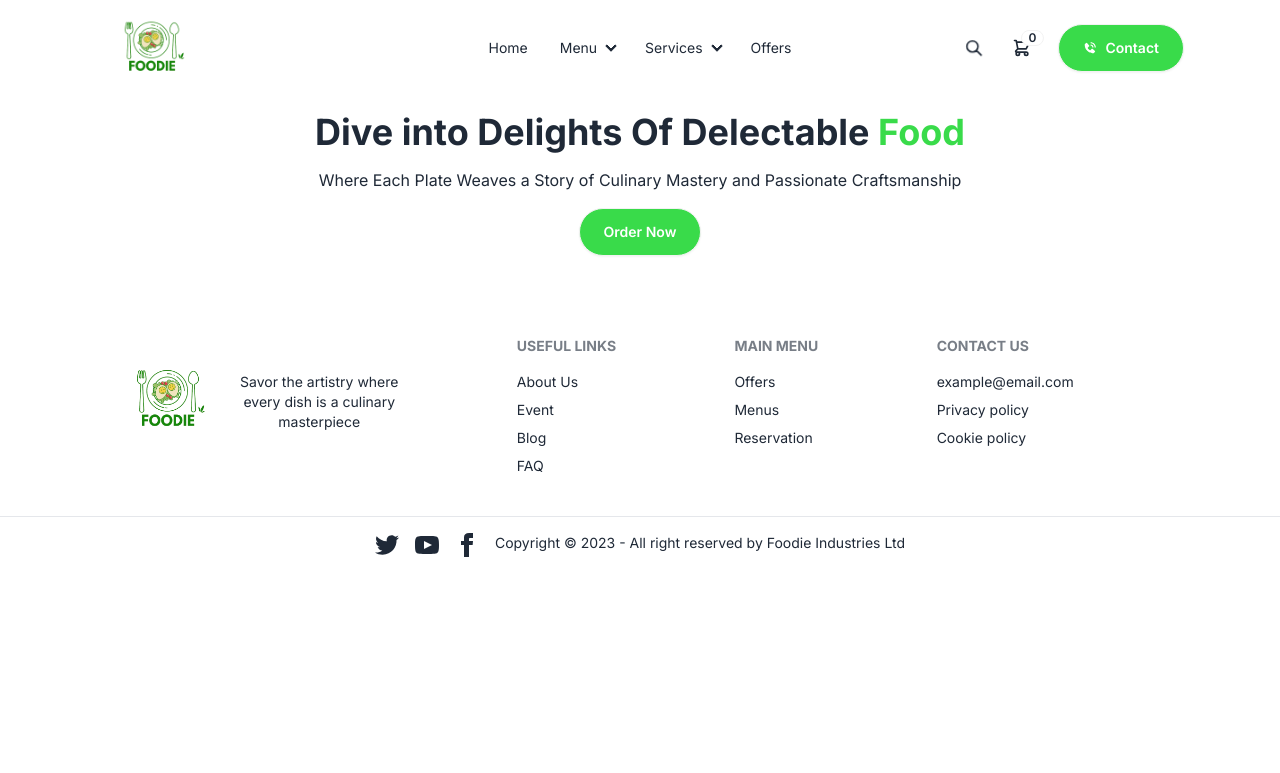
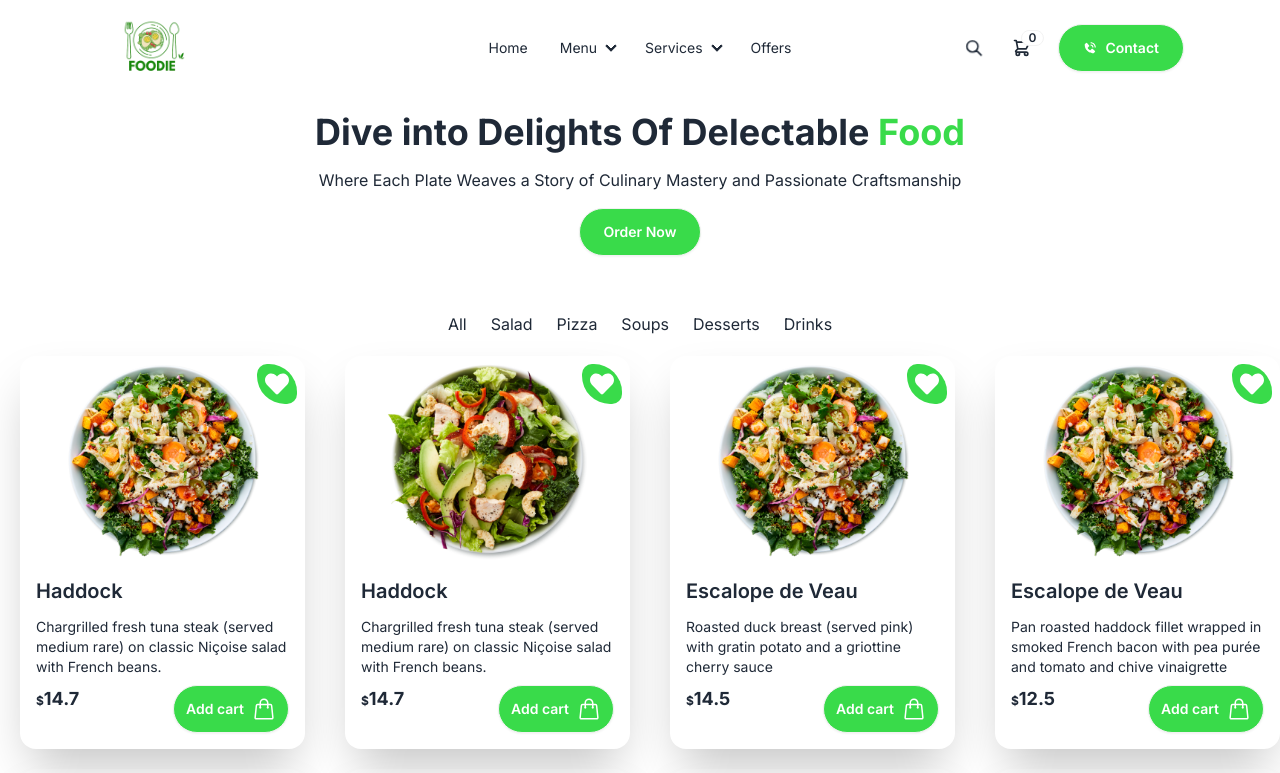
Before and after one commit to shahariarshan/foodie-client, a React (Vite) app: page /menu in a window 1280 px wide. Shown: the top 773 px of the page. Built offline with nearby package versions, Linux system fonts and the light colour scheme.

Commit message:
items are on ui basted on category by tab based

```diff
--- a/src/App.css
+++ b/src/App.css
@@ -13,3 +13,6 @@ body{
 .heartStar {
   border-radius: 10px 28px 10px 28px;
 }
+.button{
+  @apply btn bg-green flex gap-2 text-white rounded-full px-6
+}
--- a/src/pages/Menu/Menu.jsx
+++ b/src/pages/Menu/Menu.jsx
@@ -1,5 +1,6 @@
 import { useEffect } from "react";
 import { useState } from "react";
+import Card from '../home/card'
 
 const Menu = () => {
     const [menu, setMenu] = useState([])
@@ -12,7 +13,7 @@ const Menu = () => {
             try {
                 const response = await fetch('../../../public/menu.json')
                 const data = await response.json()
-                console.log(data);
+                // console.log(data);
                 setMenu(data)
                 setFilteredItem(data)
             }
@@ -21,17 +22,78 @@ const Menu = () => {
 
             }
         }
+        // call the function
         fetchData()
     }, [])
+    // filtering data based on category
+    const filterItems = (category) => {
+        const filtered = category === 'all' ? menu : menu.filter((item) => item.category === category)
+        setFilteredItem(filtered)
+        setSelectCategory(category)
+    }
+    // show all data function
+    const showAll =()=>{
+        setFilteredItem(menu)
+        setSelectCategory('all')
+    }
+    // sorting base A-Z,a-z,H-L,L-H
+    const handelSortChange = (options)=>{
+        setSortOptions(options)
+        let sortItem =[...filteredItem];
+        switch(options) {
+
+            case "A-Z":
+            //   for assending order
+            sortItem.sort((a,b)=>a.name.localCompare(b.name))
+              break;
+            case "Z-A":
+                sortItem.sort((a,b)=>b.name.localCompare(a.name))
+              break;
+
+
+            case "high to low":
+                sortItem.sort((a,b)=>b.price-a.price)
+              break;
+            case " low to high ":
+                sortItem.sort((a,b)=>a.price-b.price)
+              break;
+              default:
+                break;
+          }
+          setFilteredItem(sortItem)
+
+    }
+
+
     return (
         <div className="mt-28 ">
+            {/* menu banner section  */}
             <div className="text-center items-center mx-auto space-y-4 px-7">
                 <h2 className="text-4xl font-bold">Dive into Delights Of Delectable <span className="text-green">Food</span></h2>
                 <p>Where Each Plate Weaves a Story of Culinary Mastery and Passionate Craftsmanship</p>
                 <button className="bg-green mx-auto item-center  text-white rounded-full px-6 btn">Order Now</button>
             </div>
+            {/* menu shop section  */}
             <div>
+            {/* >Filtering and sorting */}
+            {/* All category button  */}
+                <div className="flex  flex-row justify-center flex-wrap items-center md:gap-6 gap-4 mt-14 mb-5">
 
+                    <button onClick={showAll}>All</button>
+                    <button onClick={()=>filterItems('salad')}>Salad</button>
+                    <button onClick={()=>filterItems('pizza')}>Pizza</button>
+                    <button onClick={()=>filterItems('soup')}>Soups</button>
+                    <button  onClick={()=>filterItems('dessert')}>Desserts</button>
+                    <button  onClick={()=>filterItems('drinks')}>Drinks</button>
+                </div>
+                {/* all carts  */}
+                <div className="grid grid-cols-1 md:grid-cols-4 gap-5 mx-auto container">
+                    {
+                        filteredItem.map((item)=>(
+                            <Card key={item._id} item={item}/>
+                        ))
+                    }
+                </div>
 
             </div>
         </div>
--- a/src/pages/home/card.jsx
+++ b/src/pages/home/card.jsx
@@ -17,7 +17,7 @@ const Card = ({ item }) => {
 
         <div className="card card-compact  ml-5 rounded-2xl shadow-2xl relative ">
             <div className={`heartStar bg-green  absolute rating gap-1 top-2 right-2 ${isHeart ? "text-rose-500" : "text-white"}`}
-            onClick={handelHeart} >
+                onClick={handelHeart} >
 
                 <FaHeart className="h-10 w-10 p-2 cursor-pointer "></FaHeart>
             </div>
@@ -27,12 +27,18 @@ const Card = ({ item }) => {
             <div className="card-body">
 
                 <Link to={`/menu/${_id}`}>
-                <h2 className="card-title">{name}</h2>
-            </Link>
+                    <h2 className="card-title">{name}</h2>
+                </Link>
                 <p>{recipe}</p>
-                <p className="font-bold text-lg"><span className="text-xs">$</span>{price}</p>
+                <div className="flex justify-around ">
+                    <p className="font-bold text-lg"><span className="text-xs">$</span>{price}</p>
+                    <button className="btn bg-green flex gap-2 text-white rounded-full px-3 ">Add cart<svg xmlns="http://www.w3.org/2000/svg" fill="none" viewBox="0 0 24 24" strokeWidth={1.5} stroke="currentColor" className="w-6 h-6">
+                        <path strokeLinecap="round" strokeLinejoin="round" d="M15.75 10.5V6a3.75 3.75 0 1 0-7.5 0v4.5m11.356-1.993 1.263 12c.07.665-.45 1.243-1.119 1.243H4.25a1.125 1.125 0 0 1-1.12-1.243l1.264-12A1.125 1.125 0 0 1 5.513 7.5h12.974c.576 0 1.059.435 1.119 1.007ZM8.625 10.5a.375.375 0 1 1-.75 0 .375.375 0 0 1 .75 0Zm7.5 0a.375.375 0 1 1-.75 0 .375.375 0 0 1 .75 0Z" />
+                    </svg>
+                    </button>
+                </div>
+            </div>
 
-            </div>
         </div>
 
     );
```
